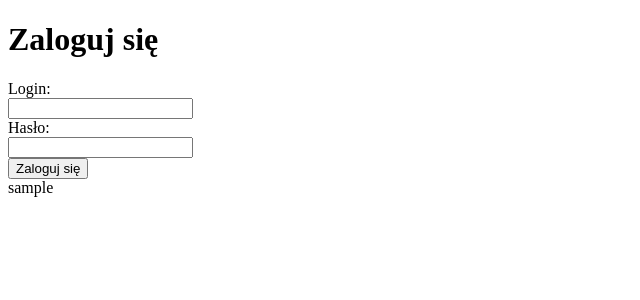
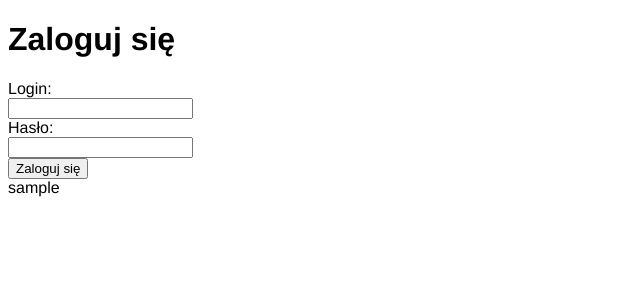
Before and after one commit to MikZarZSG/slownik_online, a PHP site: page / in a window 1280 px wide. Shown: the top 300 px of the page, without its empty margins (0-640 px from the left). Run offline with PHP 8.4, Linux system fonts and the light colour scheme; the visitor is signed in with stand-in values (Sample User, id 1).

Commit message:
Podpiecie arkusza styli
- Wstepnie wystylizowano strone

```diff
--- a/index.php
+++ b/index.php
@@ -9,6 +9,8 @@
 <head>
     <meta charset="UTF-8">
     <title>Słownik online - panel logowania</title>
+
+    <link rel="stylesheet" href="style.css">
 </head>
 <body>
     <h1>Zaloguj się</h1>
--- a/panel.php
+++ b/panel.php
@@ -3,6 +3,8 @@
 <head>
     <meta charset="UTF-8">
     <title>Słownik online</title>
+
+    <link rel="stylesheet" href="style.css">
 </head>
 <body>
     <p>Witaj!</p>
--- /dev/null
+++ b/style.css
@@ -0,0 +1,7 @@
+body {
+    font-family: Helvetica;
+}
+
+.error {
+    color: red;
+}
```
